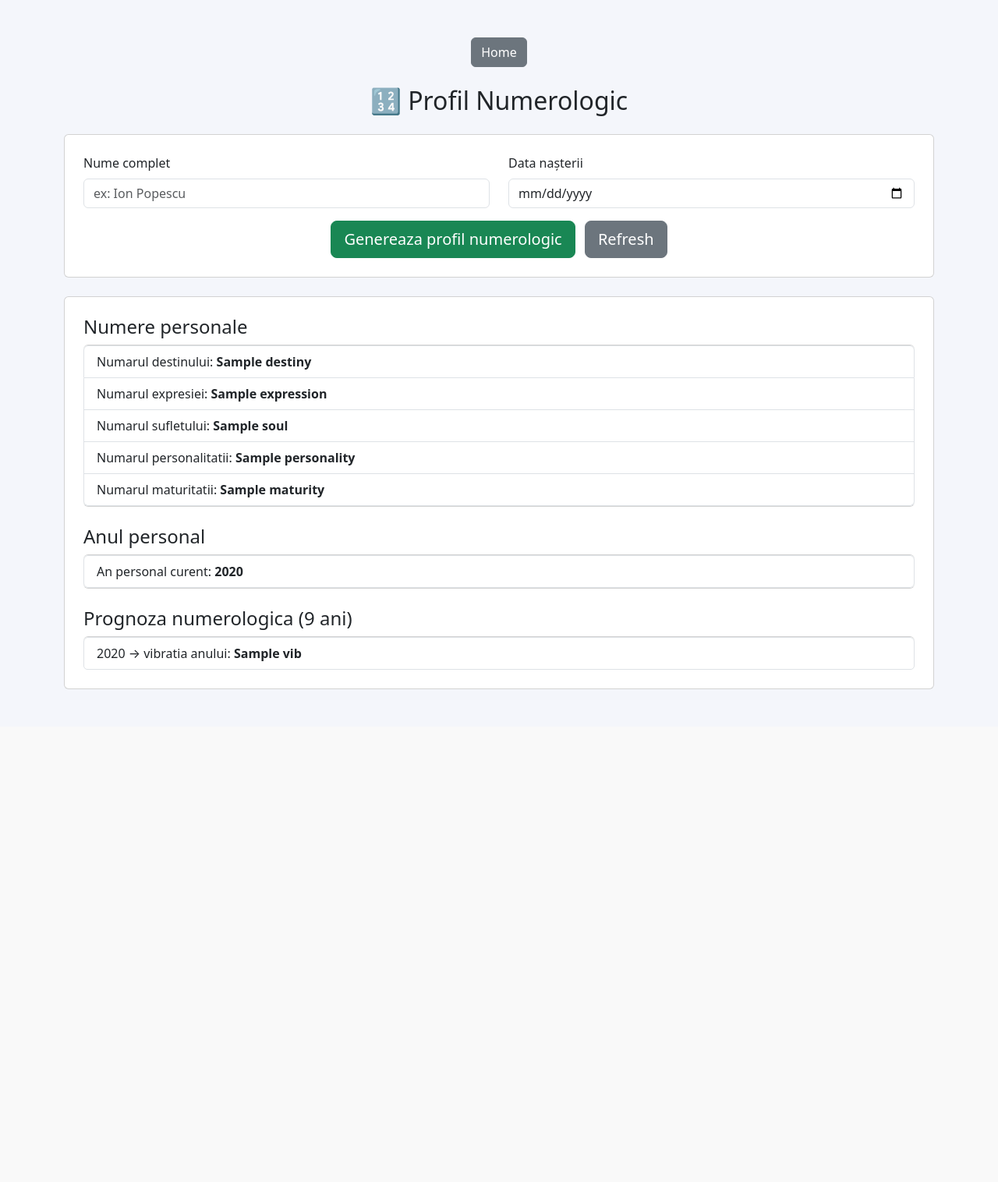
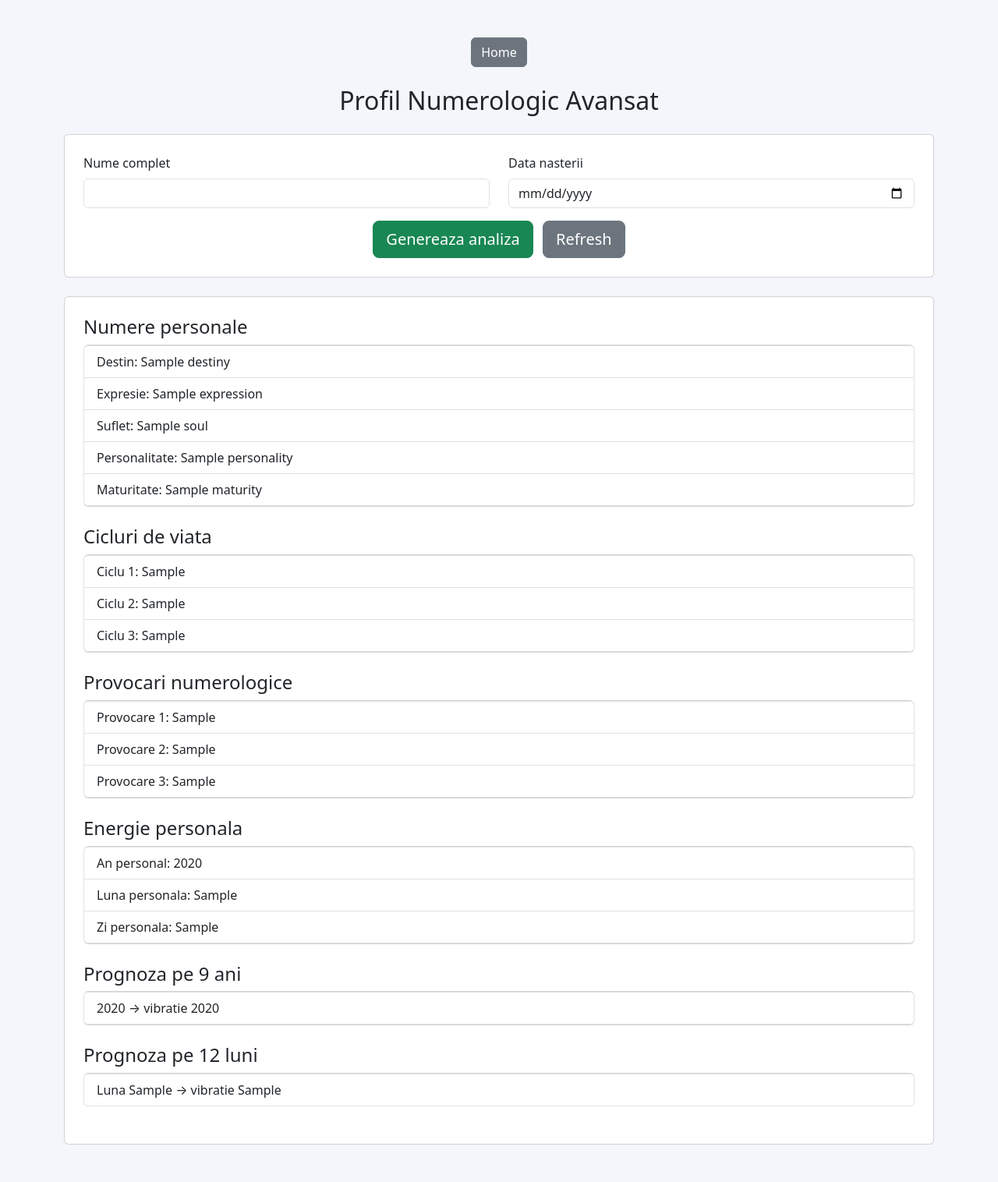
Before and after one commit to danpavel85/tennis-numerology, a Flask app: template templates/profil.html in a window 1280 px wide. Shown: the whole page at 78% size. Before the commit the page ends 884 px from the top, so only its background shows below. Run offline with Flask 3, Linux system fonts and the light colour scheme; the template is opened without the code that fills it: most values are stand-ins (such as "Sample title", 1, 10 or a date in 2020).

Commit message:
profil numerologic avansat

```diff
--- a/app.py
+++ b/app.py
@@ -5,7 +5,7 @@ import os
 
 app = Flask(__name__)
 
-# ---------------- NUMEROLOGY ----------------
+# ---------------- NUMEROLOGY CORE ----------------
 
 letter_values = {
 'A':1,'J':1,'S':1,
@@ -85,14 +85,14 @@ def tenis():
         s1=compatibility(d1,n2)
         s2=compatibility(d2,n1)
 
-        total = s1 + s2
+        total=s1+s2
 
-        if total == 0:
-            prob1 = 50
-            prob2 = 50
+        if total==0:
+            prob1=50
+            prob2=50
         else:
-            prob1 = round(s1/total*100)
-            prob2 = round(s2/total*100)
+            prob1=round(s1/total*100)
+            prob2=round(s2/total*100)
 
         prediction=p1 if prob1>prob2 else p2
 
@@ -159,7 +159,7 @@ def relatie():
 
     return render_template("relatie.html",result=result)
 
-# ---------------- PROFIL ----------------
+# ---------------- PROFIL NUMEROLOGIC AVANSAT ----------------
 
 @app.route("/profil", methods=["GET","POST"])
 def profil():
@@ -178,46 +178,37 @@ def profil():
 
         maturity=reduce_number(destiny+expression)
 
-        birth_digits=[int(d) for d in re.sub(r'\D','',birth)]
+        digits=[int(d) for d in re.sub(r'\D','',birth)]
 
-        life_cycle1=reduce_number(birth_digits[1])
-        life_cycle2=reduce_number(birth_digits[2])
-        life_cycle3=reduce_number(birth_digits[0])
+        life_cycle1=reduce_number(digits[1])
+        life_cycle2=reduce_number(digits[2])
+        life_cycle3=reduce_number(digits[0])
 
         challenge1=abs(life_cycle1-life_cycle2)
         challenge2=abs(life_cycle2-life_cycle3)
         challenge3=abs(life_cycle1-life_cycle3)
 
-        current_year=datetime.datetime.now().year
+        year=datetime.datetime.now().year
 
-        personal_year=reduce_number(destiny+current_year)
-
+        personal_year=reduce_number(destiny+year)
         personal_month=reduce_number(personal_year+datetime.datetime.now().month)
-
         personal_day=reduce_number(personal_month+datetime.datetime.now().day)
 
         forecast_years=[]
 
         for i in range(1,10):
 
-            year=current_year+i
-
-            vib=reduce_number(personal_year+i)
-
-            forecast_years.append((year,vib))
+            forecast_years.append((year+i,reduce_number(personal_year+i)))
 
         forecast_months=[]
 
         for m in range(1,13):
 
-            vib=reduce_number(personal_year+m)
-
-            forecast_months.append((m,vib))
+            forecast_months.append((m,reduce_number(personal_year+m)))
 
         karmic=[]
 
         if destiny in [13,14,16,19]:
-
             karmic.append(destiny)
 
         result={
@@ -244,13 +235,14 @@ def profil():
         "forecast_months":forecast_months,
 
         "karmic":karmic
-
         }
 
     return render_template("profil.html",result=result)
 
-# ---------------- RUN SERVER ----------------
+# ---------------- SERVER ----------------
 
 if __name__=="__main__":
+
     port=int(os.environ.get("PORT",10000))
+
     app.run(host="0.0.0.0",port=port)
--- a/templates/profil.html
+++ b/templates/profil.html
@@ -8,12 +8,9 @@
 
 <title>Profil Numerologic</title>
 
-<link rel="icon" href="{{ url_for('static', filename='favicon.ico') }}">
-
 <link href="https://cdn.jsdelivr.net/npm/bootstrap@5.3.2/dist/css/bootstrap.min.css" rel="stylesheet">
 
 </head>
-
 
 <body style="background:#f4f6fb;">
 
@@ -21,13 +18,11 @@
 
 <div class="text-center mb-4">
 
-<a href="/" class="btn btn-secondary">
-Home
-</a>
+<a href="/" class="btn btn-secondary">Home</a>
 
 </div>
 
-<h2 class="text-center mb-4">🔢 Profil Numerologic</h2>
+<h2 class="text-center mb-4">Profil Numerologic Avansat</h2>
 
 <div class="card p-4">
 
@@ -41,15 +36,13 @@ Home
 
 <input class="form-control mb-3"
 name="name"
-placeholder="ex: Ion Popescu"
 value="{{ request.form.get('name','') }}">
 
 </div>
 
-
 <div class="col-md-6">
 
-<label class="form-label">Data nașterii</label>
+<label class="form-label">Data nasterii</label>
 
 <input type="date"
 class="form-control mb-3"
@@ -60,12 +53,11 @@ value="{{ request.form.get('birth','') }}">
 
 </div>
 
-
 <div class="text-center">
 
 <button class="btn btn-success btn-lg">
 
-Genereaza profil numerologic
+Genereaza analiza
 
 </button>
 
@@ -81,7 +73,6 @@ Refresh
 
 </div>
 
-
 {% if result %}
 
 <div class="card mt-4 p-4">
@@ -90,49 +81,69 @@ Refresh
 
 <ul class="list-group mb-4">
 
-<li class="list-group-item">
-Numarul destinului: <b>{{result.destiny}}</b>
-</li>
-
-<li class="list-group-item">
-Numarul expresiei: <b>{{result.expression}}</b>
-</li>
-
-<li class="list-group-item">
-Numarul sufletului: <b>{{result.soul}}</b>
-</li>
-
-<li class="list-group-item">
-Numarul personalitatii: <b>{{result.personality}}</b>
-</li>
-
-<li class="list-group-item">
-Numarul maturitatii: <b>{{result.maturity}}</b>
-</li>
+<li class="list-group-item">Destin: {{result.destiny}}</li>
+<li class="list-group-item">Expresie: {{result.expression}}</li>
+<li class="list-group-item">Suflet: {{result.soul}}</li>
+<li class="list-group-item">Personalitate: {{result.personality}}</li>
+<li class="list-group-item">Maturitate: {{result.maturity}}</li>
 
 </ul>
 
-
-<h4>Anul personal</h4>
+<h4>Cicluri de viata</h4>
 
 <ul class="list-group mb-4">
 
-<li class="list-group-item">
-An personal curent: <b>{{result.personal_year}}</b>
-</li>
+<li class="list-group-item">Ciclu 1: {{result.life_cycle1}}</li>
+<li class="list-group-item">Ciclu 2: {{result.life_cycle2}}</li>
+<li class="list-group-item">Ciclu 3: {{result.life_cycle3}}</li>
 
 </ul>
 
+<h4>Provocari numerologice</h4>
 
-<h4>Prognoza numerologica (9 ani)</h4>
+<ul class="list-group mb-4">
 
-<ul class="list-group">
+<li class="list-group-item">Provocare 1: {{result.challenge1}}</li>
+<li class="list-group-item">Provocare 2: {{result.challenge2}}</li>
+<li class="list-group-item">Provocare 3: {{result.challenge3}}</li>
 
-{% for year,vib in result.forecast %}
+</ul>
+
+<h4>Energie personala</h4>
+
+<ul class="list-group mb-4">
+
+<li class="list-group-item">An personal: {{result.personal_year}}</li>
+<li class="list-group-item">Luna personala: {{result.personal_month}}</li>
+<li class="list-group-item">Zi personala: {{result.personal_day}}</li>
+
+</ul>
+
+<h4>Prognoza pe 9 ani</h4>
+
+<ul class="list-group mb-4">
+
+{% for year,v in result.forecast_years %}
 
 <li class="list-group-item">
 
-{{year}} → vibratia anului: <b>{{vib}}</b>
+{{year}} → vibratie {{v}}
+
+</li>
+
+{% endfor %}
+
+</ul>
+
+<h4>Prognoza pe 12 luni</h4>
+
+<ul class="list-group mb-4">
+
+{% for m,v in result.forecast_months %}
+
+<li class="list-group-item">
+
+Luna {{m}} → vibratie {{v}}
 
 </li>
 
@@ -147,5 +158,4 @@ An personal curent: <b>{{result.personal_year}}</b>
 </div>
 
 </body>
-
 </html>
```
